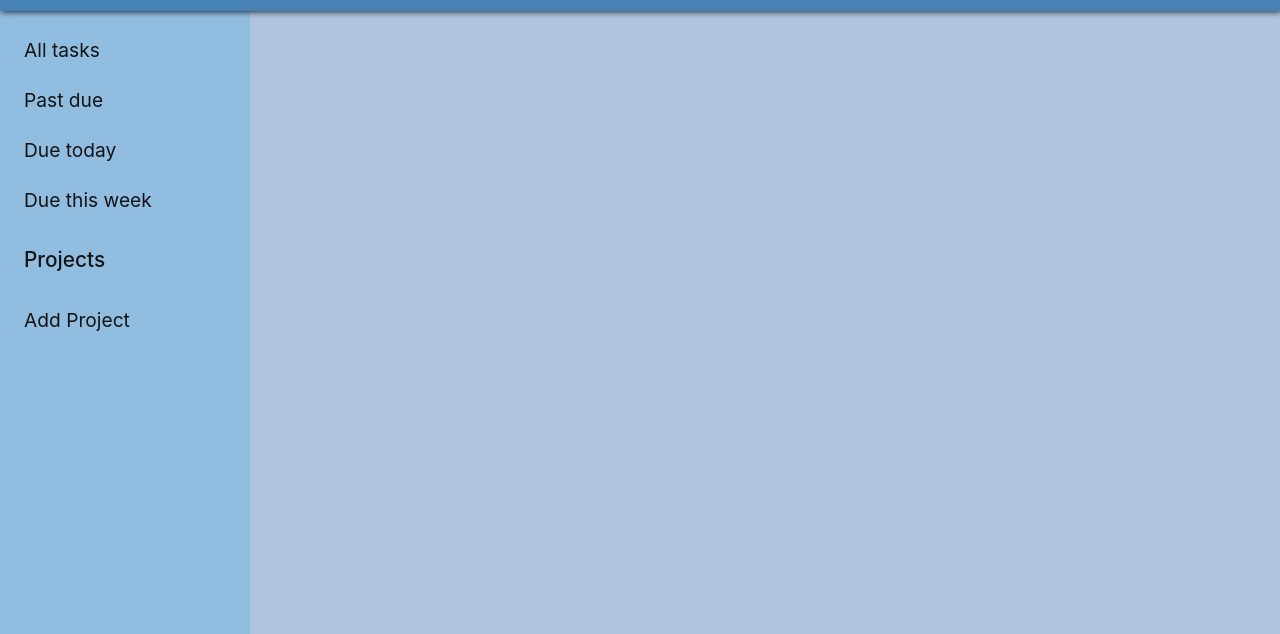
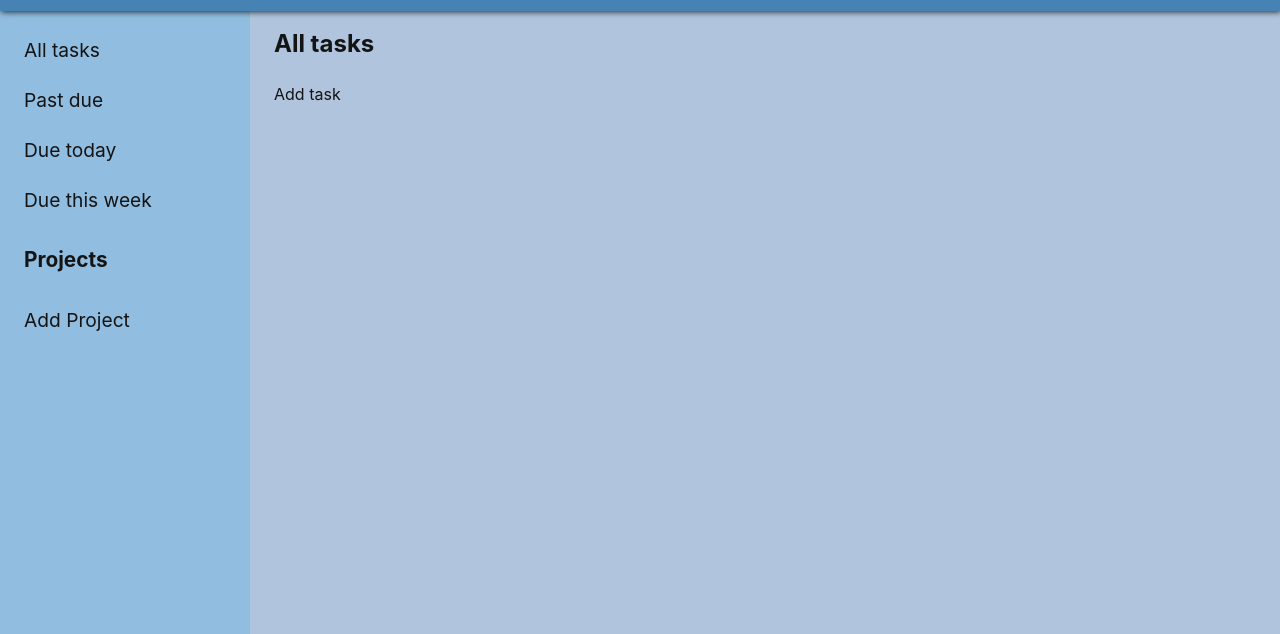
Before and after one commit to jcampbell57/odin-todo-list, a website built with webpack: page dist/index.html in a window 1280 px wide. Shown: the part 99-733 px from the top of the page. Built offline with nearby package versions, Linux system fonts and the light colour scheme.

Commit message:
adds barebones content elements

```diff
--- a/src/core.js
+++ b/src/core.js
@@ -52,6 +52,7 @@ const _createMenu = () => {
     projectsMenu.setAttribute('class', 'menuOptions');
 
     const addProject = document.createElement('li');
+    addProject.setAttribute('class', 'addProjectBtn')
     addProject.innerText = 'Add Project';
     projectsMenu.appendChild(addProject);
 
@@ -67,6 +68,22 @@ const _createMenu = () => {
 const _createContent = () => {
     const content = document.createElement('div');
     content.setAttribute('class', 'content');
+
+    const contentTitle = document.createElement('h2');
+    contentTitle.setAttribute('class', 'contentTitle');
+    contentTitle.innerText = 'All tasks';
+
+    const taskContainer = document.createElement('div');
+    taskContainer.setAttribute('class', 'taskContainer');
+
+    const addTask = document.createElement('div');
+    addTask.setAttribute('class', 'addTaskBtn');
+    addTask.innerText = 'Add task';
+
+    content.appendChild(contentTitle);
+    content.appendChild(taskContainer);
+    content.appendChild(addTask)
+
     body.appendChild(content);
 }
 
--- a/src/index.js
+++ b/src/index.js
@@ -1,4 +1,15 @@
+// Page initialization
 import initialize from './core';
 import './style.css';
 
 initialize();
+
+
+// Event listeners
+// import { addProject } from './tasks';
+// import { addTask } from './tasks';
+const addProjectBtn = document.querySelector('.addProjectBtn');
+addProjectBtn.addEventListener('click', () => {
+    console.log('yay');
+})
+// const addTaskBtn = document.querySelector('');
--- a/src/style.css
+++ b/src/style.css
@@ -45,31 +45,48 @@ header {
 }
 
 .projectsHeader {
-    font-weight: 500;
+    font-weight: 700;
     font-size: 1.3rem;
 }
 
 .menuOptions li,
-.projectsHeader {
+.projectsHeader,
+.contentTitle,
+.addTaskBtn {
     margin: 10px 1rem;
     padding: 8px;
     border-radius: 8px;
 }
 
-.menuOptions li:hover {
+.menuOptions li:hover,
+.addTaskBtn:hover {
     background-color: rgb(245, 245, 245, 0.3);
     box-shadow: 2px 2px 6px rgb(0, 0, 0, 0.2);
     cursor: pointer;
 }
 
-.menuOptions li:active {
+.menuOptions li:active,
+.addTaskBtn:active {
     box-shadow: 2px 2px 6px rgb(0, 0, 0, 0.4);
 }
 
 .content {
     background-color: var(--background-color);
     color: var(--font-color);
+    /* padding: 20px; */
 }
+
+/* .contentTitle {
+    border: 1px solid red;
+}
+
+.taskContainer {
+    border: 1px solid red;
+}
+
+.addTaskBtn {
+    border: 1px solid red;
+} */
 
 footer {
     grid-column: 1 / -1;
--- /dev/null
+++ b/src/tasks.js
@@ -0,0 +1,22 @@
+class task {
+    static myTasks = [];
+
+    constructor (newTask) {
+        this.newTask = newTask
+    }
+
+};
+
+class project {
+    static myProjects = [];
+
+    constructor (projectName) {
+        this.projectName = projectName
+    }
+
+}
+
+export {
+    project,
+    task,
+}
--- a/webpack.config.js
+++ b/webpack.config.js
@@ -10,6 +10,7 @@ module.exports = {
   entry: {
     index: './src/index.js',
     core: './src/core.js',
+    tasks: './src/tasks.js',
   },
   devtool: 'inline-source-map',
   plugins: [
```
Also changed, not shown: dist/core.bundle.js, dist/index.bundle.js.
